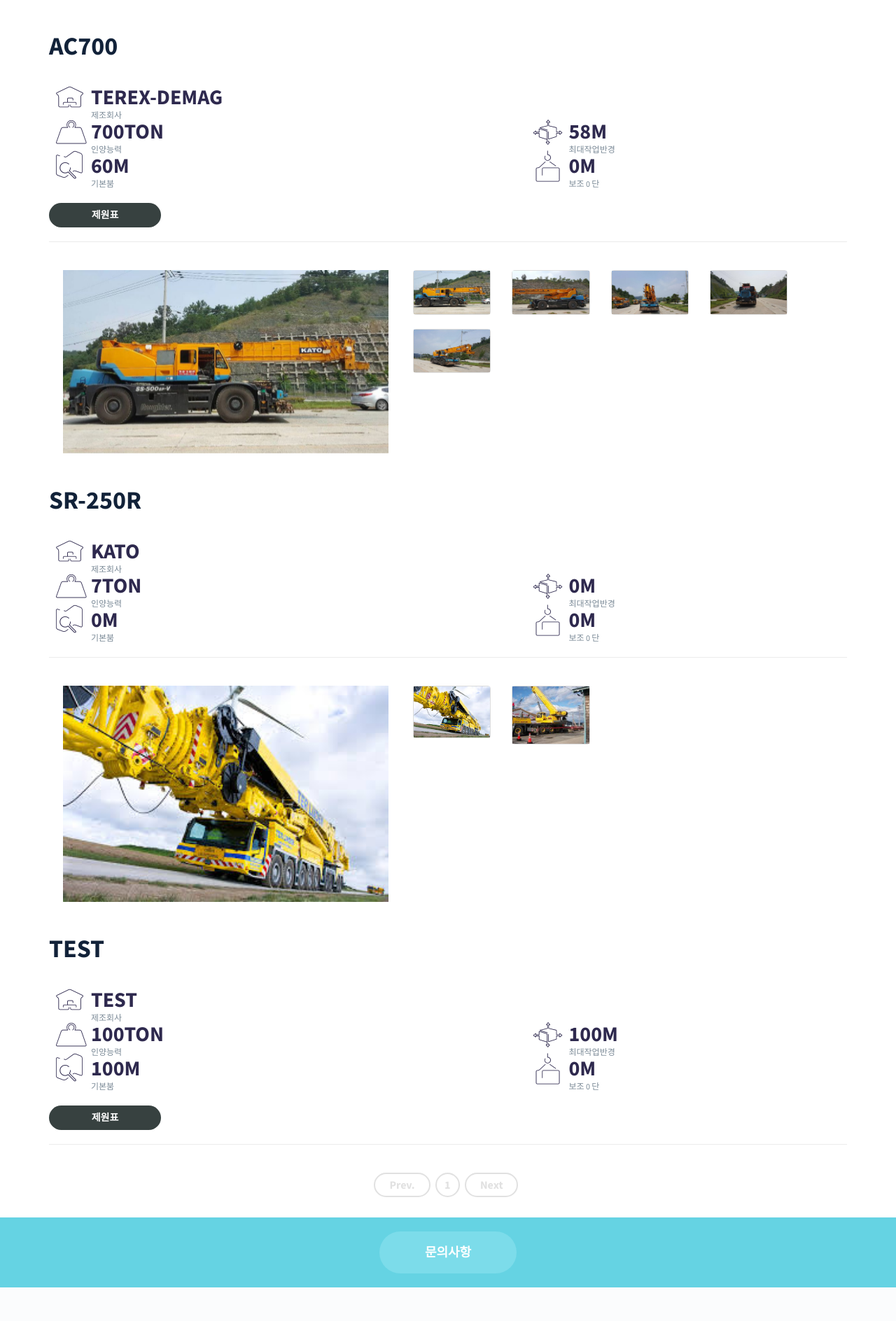
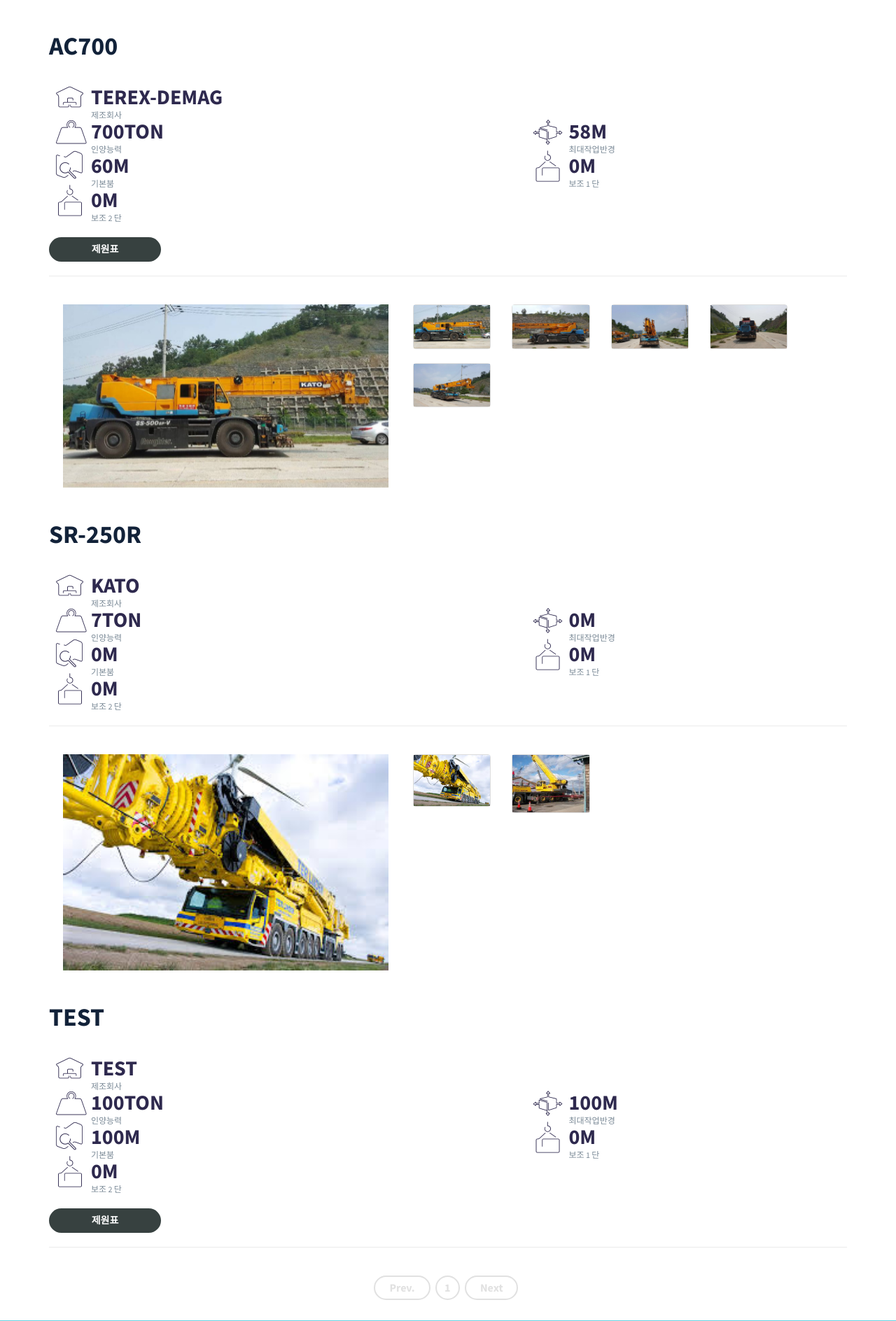
Before and after one commit to pck886/crane, a Django app: page /equipment_intro/ in a window 1280 px wide. Shown: the part 611-2499 px from the top of the page at 70% size. Run offline with Django 3.2, Linux system fonts and the light colour scheme; data comes from the database, SQL or seed files in the repository; some libraries are stand-ins or nearby versions.

Commit message:
add singular

```diff
--- a/homepage/models.py
+++ b/homepage/models.py
@@ -85,8 +85,8 @@ class EquipmentIntro(models.Model):
     model = models.CharField(max_length=200, default='', verbose_name='장비이름')
     company = models.CharField(max_length=20, default='', verbose_name='제조회사')
     boom = models.FloatField(default=0, verbose_name='기본붐')
-    singular = models.IntegerField(default=0, verbose_name='보조단수')
-    singular_meter = models.IntegerField(default=0, verbose_name='보조단수 단위')
+    singular_one = models.IntegerField(default=0, verbose_name='보조1단')
+    singular_two = models.IntegerField(default=0, verbose_name='보조2단')
     radius = models.FloatField(default=0, verbose_name='최대작업반경')
     capacity = models.FloatField(default=0, verbose_name='최대인양능력')
     xls_file = models.FileField(upload_to=user_path, blank=True, validators=[validate_file_extension], verbose_name='엑셀파일')
--- a/homepage/templates/homepage/equipmentIntro.html
+++ b/homepage/templates/homepage/equipmentIntro.html
@@ -166,8 +166,17 @@
 										  <i class="flaticon-logistics50"></i>
 
 										  <div class="number-info">
-											<strong><span class="timer">{{ equipment_intro.singular_meter }}</span>M</strong>
-											<span class="facts-description">보조 {{ equipment_intro.singular }} 단</span>
+											<strong><span class="timer">{{ equipment_intro.singular_one }}</span>M</strong>
+											<span class="facts-description">보조 1 단</span>
+										  </div>
+										</div><!-- /.col-sm-3 -->
+
+										<div class="col-xs-7 delivery clearfix">
+										  <i class="flaticon-logistics50"></i>
+
+										  <div class="number-info">
+											<strong><span class="timer">{{ equipment_intro.singular_two }}</span>M</strong>
+											<span class="facts-description">보조 2 단</span>
 										  </div>
 										</div><!-- /.col-sm-3 -->
 
```
